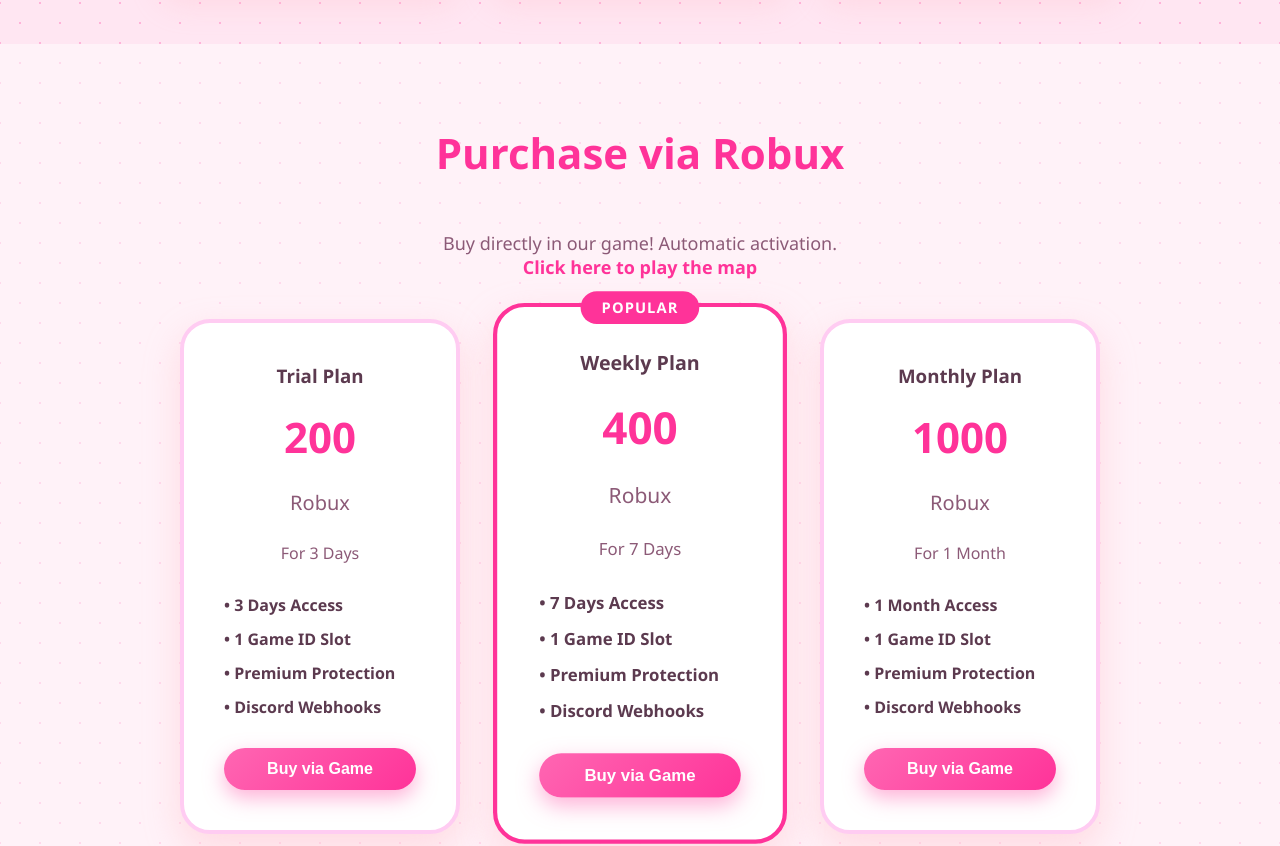
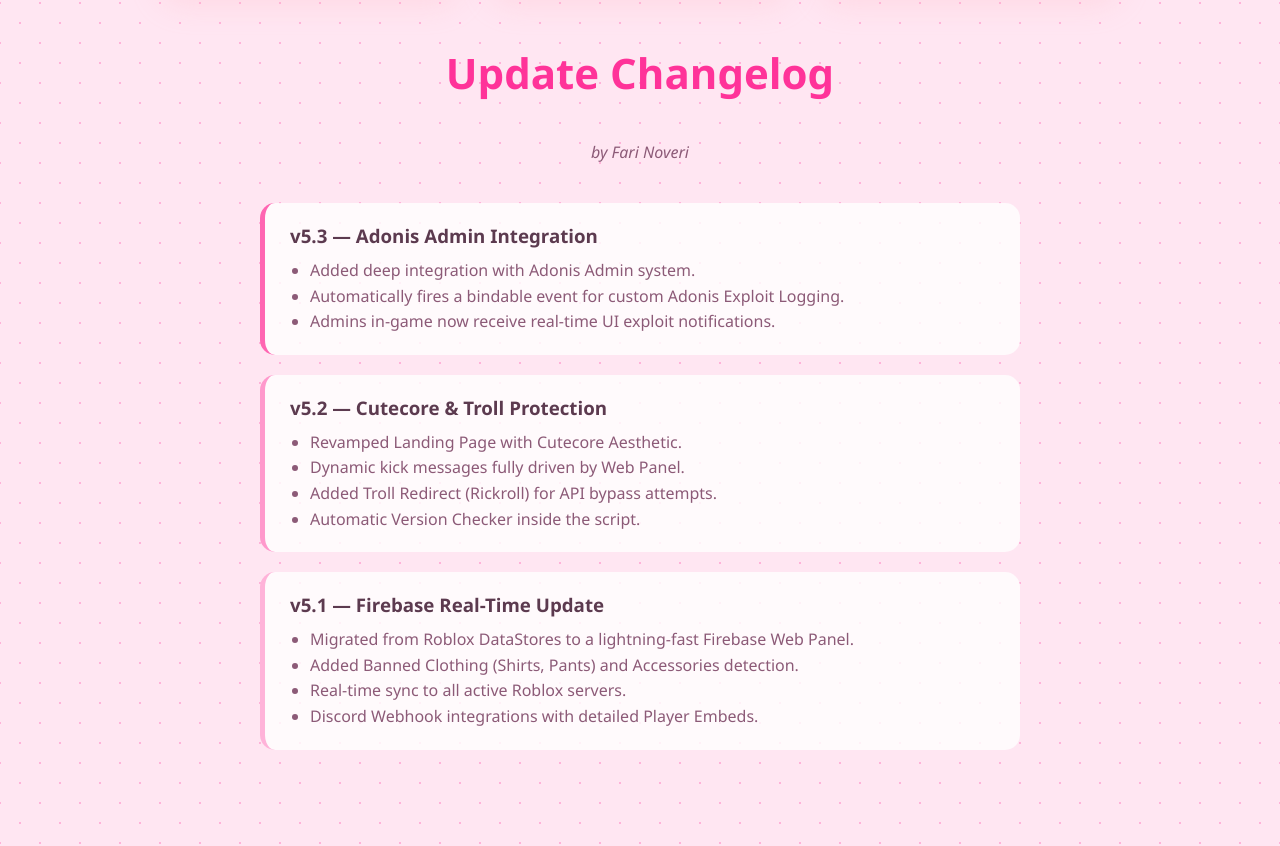
Before and after one commit to FariNoveri/anticheat-laser, a React (Vite) app: page / in a window 1280 px wide. Shown: the part 1037-1883 px from the top of the page. Built offline with nearby package versions, Linux system fonts and the light colour scheme; no server answers; what react-google-recaptcha-v3 would draw is missing.

Commit message:
Update Landing Page with v5.3 changelog

```diff
--- a/src/components/LandingPage.jsx
+++ b/src/components/LandingPage.jsx
@@ -37,6 +37,7 @@
         </div>
         <div className="cutecore-nav-links">
           <a href="#features" onClick={(e) => { e.preventDefault(); document.getElementById("features").scrollIntoView({behavior: "smooth"}); }}>Features</a>
+          <a href="#updates" onClick={(e) => { e.preventDefault(); document.getElementById("updates").scrollIntoView({behavior: "smooth"}); }}>Updates</a>
           <a href="#pricing" onClick={(e) => { e.preventDefault(); document.getElementById("pricing").scrollIntoView({behavior: "smooth"}); }}>Pricing</a>
         </div>
       </nav>
@@ -44,7 +45,7 @@
       {/* Hero Section */}
       <section className="cutecore-hero">
         <div className="hero-content">
-          <div style={{ display: "inline-block", background: "#ff66b2", color: "#fff", padding: "4px 12px", borderRadius: "20px", fontSize: "12px", fontWeight: "bold", marginBottom: "15px", letterSpacing: "1px" }}>LATEST VERSION 5.2</div>
+          <div style={{ display: "inline-block", background: "#ff66b2", color: "#fff", padding: "4px 12px", borderRadius: "20px", fontSize: "12px", fontWeight: "bold", marginBottom: "15px", letterSpacing: "1px" }}>LATEST VERSION 5.3</div>
           <h1>The Cutest, Most Powerful<br/>Roblox Anti-Cheat</h1>
           <p>Protect your games from exploiters with our ultra-fast, server-sided validation system. Real-time Discord webhooks, zero false positives, and 100% bypass-proof. <br/><strong>100% Safe & Compliant with Roblox TOS.</strong></p>
           <button className="cutecore-btn" onClick={() => document.getElementById("pricing").scrollIntoView({behavior: "smooth"})}>
@@ -69,6 +70,44 @@
           <div className="cutecore-card-icon"></div>
           <h3>Discord Webhooks</h3>
           <p>Get real-time alerts sent straight to your Discord server whenever someone is caught.</p>
+        </div>
+      </section>
+
+      {/* Release Notes */}
+      <section id="updates" className="cutecore-pricing" style={{ background: "transparent", paddingTop: 0 }}>
+        <h2>Update Changelog</h2>
+        <p style={{ color: "#8c5a77", marginBottom: "40px", fontSize: "16px", marginTop: "-10px", fontStyle: "italic" }}>by Fari Noveri</p>
+        <div style={{ maxWidth: "800px", margin: "0 auto", textAlign: "left", padding: "0 20px" }}>
+
+          <div style={{ background: "rgba(255, 255, 255, 0.8)", padding: "20px 25px", borderRadius: "15px", marginBottom: "20px", borderLeft: "5px solid #ff66b2" }}>
+            <h3 style={{ margin: "0 0 10px 0", color: "#5c3a4f" }}>v5.3 — Adonis Admin Integration</h3>
+            <ul style={{ margin: 0, paddingLeft: "20px", color: "#8c5a77", lineHeight: "1.6" }}>
+              <li>Added deep integration with Adonis Admin system.</li>
+              <li>Automatically fires a bindable event for custom Adonis Exploit Logging.</li>
+              <li>Admins in-game now receive real-time UI exploit notifications.</li>
+            </ul>
+          </div>
+
+          <div style={{ background: "rgba(255, 255, 255, 0.8)", padding: "20px 25px", borderRadius: "15px", marginBottom: "20px", borderLeft: "5px solid #ff99cc" }}>
+            <h3 style={{ margin: "0 0 10px 0", color: "#5c3a4f" }}>v5.2 — Cutecore & Troll Protection</h3>
+            <ul style={{ margin: 0, paddingLeft: "20px", color: "#8c5a77", lineHeight: "1.6" }}>
+              <li>Revamped Landing Page with Cutecore Aesthetic.</li>
+              <li>Dynamic kick messages fully driven by Web Panel.</li>
+              <li>Added Troll Redirect (Rickroll) for API bypass attempts.</li>
+              <li>Automatic Version Checker inside the script.</li>
+            </ul>
+          </div>
+
+          <div style={{ background: "rgba(255, 255, 255, 0.8)", padding: "20px 25px", borderRadius: "15px", marginBottom: "20px", borderLeft: "5px solid #ffb3d9" }}>
+            <h3 style={{ margin: "0 0 10px 0", color: "#5c3a4f" }}>v5.1 — Firebase Real-Time Update</h3>
+            <ul style={{ margin: 0, paddingLeft: "20px", color: "#8c5a77", lineHeight: "1.6" }}>
+              <li>Migrated from Roblox DataStores to a lightning-fast Firebase Web Panel.</li>
+              <li>Added Banned Clothing (Shirts, Pants) and Accessories detection.</li>
+              <li>Real-time sync to all active Roblox servers.</li>
+              <li>Discord Webhook integrations with detailed Player Embeds.</li>
+            </ul>
+          </div>
+
         </div>
       </section>
 
```
